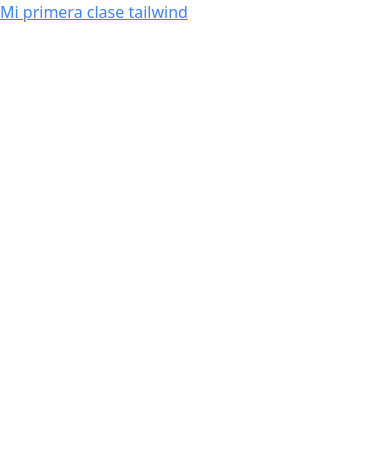
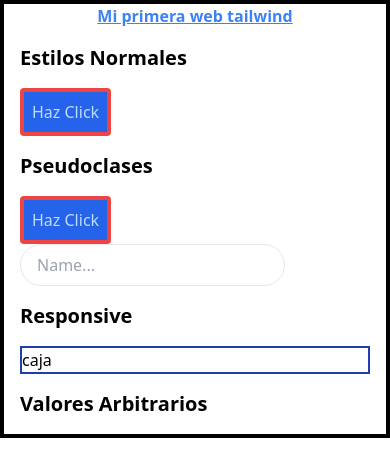
Before and after one commit to OsianJL/tailwind_web, a website: page index.html in a window 390 px wide. Drawn offline with Linux system fonts and the light colour scheme.

Commit message:
responsive tailwind

```diff
--- a/index.html
+++ b/index.html
@@ -1,12 +1,37 @@
 <!DOCTYPE html>
 <html lang="en">
+
 <head>
     <meta charset="UTF-8">
     <meta name="viewport" content="width=device-width, initial-scale=1.0">
     <link rel="stylesheet" href="./styles/output.css">
     <title>TailWind Web</title>
 </head>
+
 <body>
-    <h1 class="text-blue-500 underline">Mi primera clase tailwind</h1>
+    <div class="container border-4 border-black mx-auto px-4">
+        <h1 class="text-blue-500 underline font-bold text-center">Mi primera web tailwind</h1>
+        <h2 class="text-xl font-bold my-4">Estilos Normales</h2>
+        <button class="bg-blue-600 text-blue-200 p-2 border-4 border-red-500 rounded
+         hover:bg-green-500">Haz
+            Click</button>
+            <h2 class="text-xl font-bold my-4">Pseudoclases</h2>
+
+            <button class="bg-blue-600 text-blue-200 p-2 border-4 border-red-500 rounded
+            hover:bg-green-500">Haz
+               Click</button>
+
+               <input type="text" placeholder="Name..." class="border rounded-full px-4 py-2 focus:outline-red-300">
+
+               <h2 class="text-xl font-bold my-4">Responsive</h2>
+
+               <div class="border-2 border-blue-800 sm:border-red-500 md:border-green-500 lg:border-black-600 xl:border-orange-500">caja</div>
+
+               <h2 class="text-xl font-bold my-4">Valores Arbitrarios</h2>
+
+    </div>
+
+
 </body>
+
 </html>
--- a/package.json
+++ b/package.json
@@ -4,7 +4,8 @@
   "main": "index.js",
   "scripts": {
     "test": "echo \"Error: no test specified\" && exit 1",
-    "reset": "rm -r node_modules && npm install"
+    "reset": "rm -r node_modules && npm install",
+    "tw": "tailwind -i ./styles/styles.css -o ./styles/output.css --watch"
   },
   "repository": {
     "type": "git",
--- a/tailwind.config.js
+++ b/tailwind.config.js
@@ -4,5 +4,7 @@ module.exports = {
   theme: {
     extend: {},
   },
-  plugins: [],
+  plugins: [
+
+  ],
 }
```
Also changed, not shown: styles/output.css.
